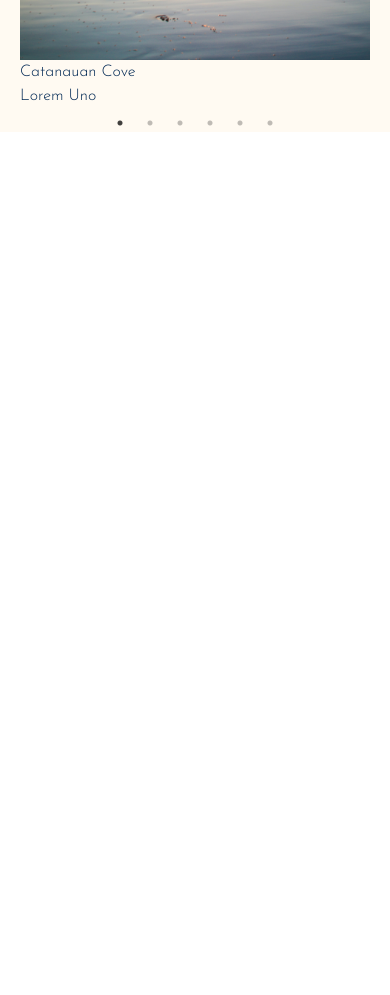
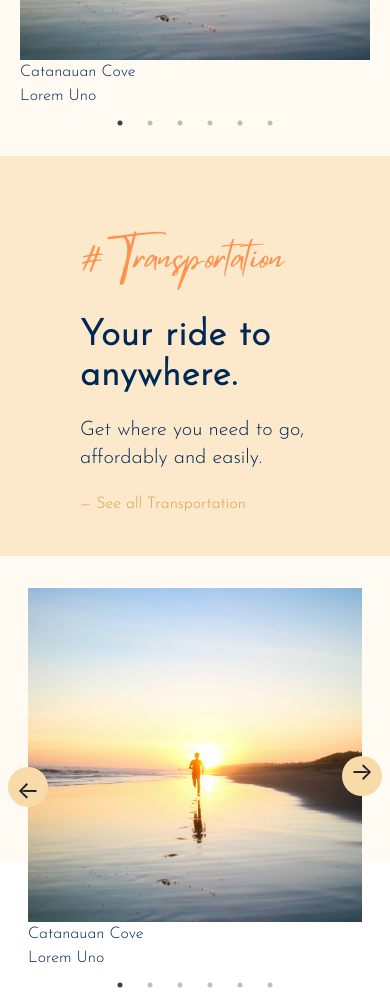
Before and after one commit to Rej327/Catanauan-Tour-Guide, a React (Vite) app: page / in a window 390 px wide. Shown: the part 8272-9267 px from the top of the page. Before the commit the page ends 8405 px from the top, so only its background shows below. Built offline with nearby package versions, Linux system fonts and the light colour scheme.

Commit message:
Add Transportation Section in Home Page

```diff
--- /dev/null
+++ b/src/components/home_section/Transportation.jsx
@@ -0,0 +1,49 @@
+import React, { useContext } from "react";
+import Carousel from "../common/Carousel";
+import { LangContext } from "../../App";
+
+const Transportation = ({ className }) => {
+  const { language } = useContext(LangContext);
+
+  return (
+    <div className={`w-full ${className}`}>
+      {/* DESKTOP SIZE */}
+      <div className="w-full flex">
+        <div className="max-sm:hidden w-full h-[400px]"></div>
+        <div className="w-full flex flex-col justify-center h-[400px] bg-[#FCE9CB]">
+          <div className="max-w-[600px]">
+            <div className="max-w-[350px] h-full ml-auto px-10">
+              <p className="font-header hashColor text-4xl my-10">
+                # Transportation
+              </p>
+              <p className="text-4xl font-bold tracking-wide my-5">
+                Your ride to anywhere.
+              </p>
+              <p className="text-xl">
+                Get where you need to go, affordably and easily.
+              </p>
+              <p className="text-[#d4a148] mt-5">— See all Transportation</p>
+            </div>
+          </div>
+        </div>
+      </div>
+      <div className="relative max-w-[1300px] mx-auto px-2 md:px-[2rem] lg:px-[3rem] -mt-[23rem]">
+        <div className="max-sm:mt-[25rem] mt-10 md:max-w-[300px] lg:max-w-[850px] h-[250px]">
+          <Carousel>
+            {language?.main?.resorts.map((data) => (
+              <div key={data.id} className="px-5">
+                <img src={data.img} alt="resorts" className="w-auto" />
+                <div className="w-full bg-white">
+                  <p>{data.title}</p>
+                  <p>{data.desc}</p>
+                </div>
+              </div>
+            ))}
+          </Carousel>
+        </div>
+      </div>
+    </div>
+  );
+};
+
+export default Transportation;
--- a/src/page/Home.jsx
+++ b/src/page/Home.jsx
@@ -10,6 +10,7 @@ import HotelAndRestoDesktop from "../components/home_section/HotelAndRestoDeskto
 import HotelAndRestoMobile from "../components/home_section/HotelAndRestoMobile";
 import Falls from "../components/home_section/Falls";
 import Banks from "../components/home_section/Banks";
+import Transportation from "../components/home_section/Transportation";
 
 const Home = () => {
   return (
@@ -24,6 +25,7 @@ const Home = () => {
       <HotelAndRestoMobile className="mt-[30%] md:mt-[15%] lg:hidden" />
       <Falls className="pt-12 pb-6 md:py-6" />
       <Banks className="py-6" />
+      <Transportation className="py-6 md:py-12" />
       {/* <Sample /> */}
     </div>
   );
```
